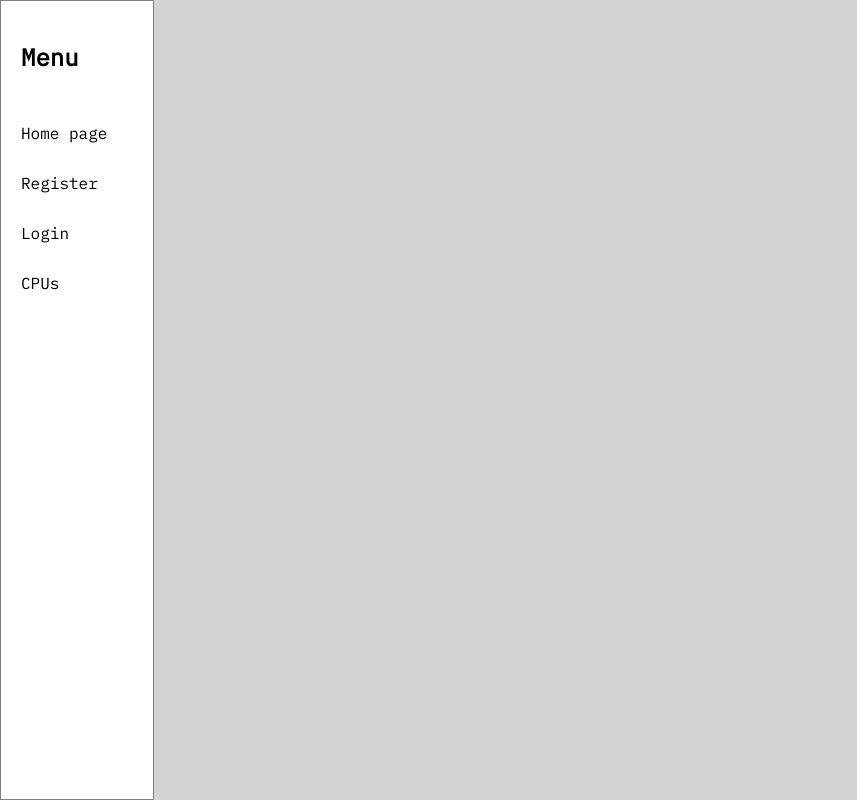
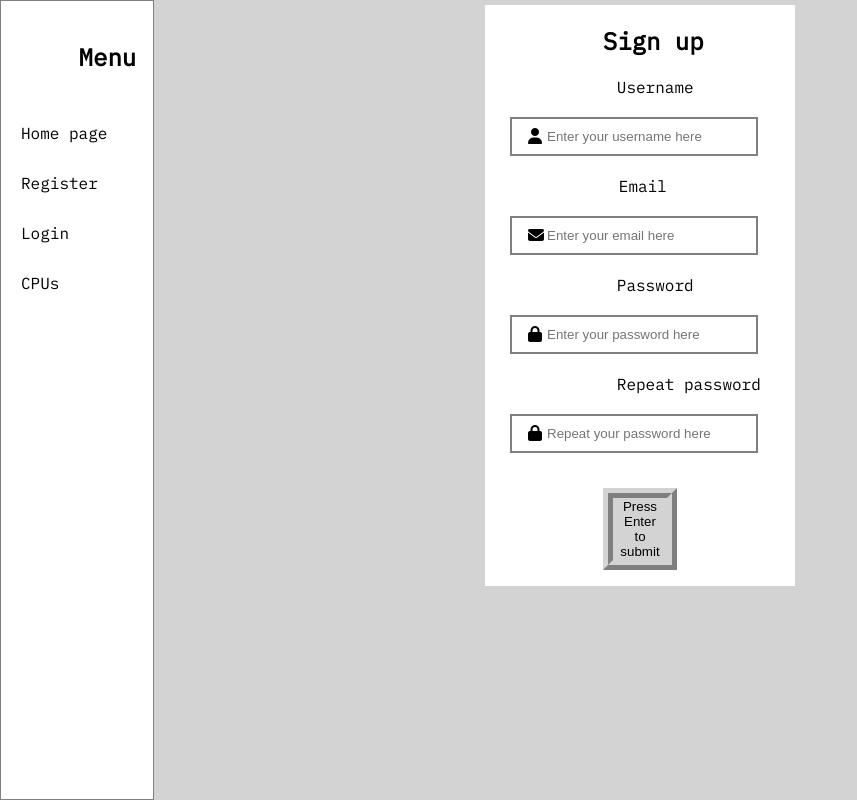
Before and after one commit to denizMishev/quantive-results-copy, a React (Create React App) app: page /register in a window 1280 px wide. Shown: the whole page, without its empty margins (0-857 px from the left). Built offline with nearby package versions, Linux system fonts and the light colour scheme.

Commit message:
added static login and register pages and routes for them

```diff
--- a/public/index.html
+++ b/public/index.html
@@ -1,20 +1,21 @@
 <!DOCTYPE html>
 <html lang="en">
+
 <head>
   <meta charset="utf-8" />
   <link rel="icon" href="%PUBLIC_URL%/favicon.ico" />
   <meta name="viewport" content="width=device-width, initial-scale=1" />
   <meta name="theme-color" content="#000000" />
-    <meta
-      name="description"
-      content="Web site created using create-react-app"
-    />
+  <meta name="description" content="Web site created using create-react-app" />
   <link rel="stylesheet" href="%PUBLIC_URL%/styles/style.css">
 
   <title>Team OKRs</title>
+  <script src="https://kit.fontawesome.com/ae20c4e888.js" crossorigin="anonymous"></script>
 </head>
+
 <body>
   <noscript>You need to enable JavaScript to run this app.</noscript>
   <div id="root"></div>
 </body>
+
 </html>
--- /dev/null
+++ b/public/styles/login.css
@@ -0,0 +1,39 @@
+@import url('https://fonts.googleapis.com/css2?family=IBM+Plex+Mono&display=swap');
+
+#loginForm {
+    width: 25%;
+    height: 25%;
+    background-color: white;
+    margin: auto;
+    border: 5px solid lightgray;
+    font-family: 'IBM Plex Mono', monospace;
+}
+
+#loginForm input {
+    width: 80%;
+    margin-top: 20px;
+    margin-left: 25px;
+    margin-bottom: 20px;
+    padding-left: 35px;
+    padding-top: 10px;
+    padding-bottom: 10px;
+    border: 2px solid gray;
+}
+
+#loginForm i {
+    color: black;
+    position: relative;
+    top: 49px;
+    left: 43px
+}
+
+#loginForm label,
+h1 {
+    margin-left: 38%;
+}
+
+.loginRegisterBtn {
+    margin: 5% 38%;
+    background-color: lightgray;
+    border: 10px ridge lightgray;
+}
--- /dev/null
+++ b/public/styles/register.css
@@ -0,0 +1,32 @@
+@import url('https://fonts.googleapis.com/css2?family=IBM+Plex+Mono&display=swap');
+
+#registerForm {
+    width: 25%;
+    height: 25%;
+    background-color: white;
+    margin: auto;
+    border: 5px solid lightgray;
+    font-family: 'IBM Plex Mono', monospace;
+  }
+
+  #registerForm input {
+    width: 80%;
+    margin-top: 20px;
+    margin-left: 25px;
+    margin-bottom: 20px;
+    padding-left: 35px;
+    padding-top: 10px;
+    padding-bottom: 10px;
+    border: 2px solid gray;
+  }
+
+  #registerForm i {
+    color: black;
+    position: relative;
+    top: 49px;
+    left: 43px
+  }
+
+  #registerForm label, h1 {
+    margin-left: 38%;
+  }
--- a/public/styles/style.css
+++ b/public/styles/style.css
@@ -1 +1,3 @@
 @import "nav.css";
+@import "login.css";
+@import "register.css";
--- a/src/App.js
+++ b/src/App.js
@@ -1,10 +1,16 @@
 import { Routes, Route, useNavigate } from 'react-router-dom';
 import { Navbar } from './components/Navbar';
+import { Login } from './components/Login';
+import { Register } from './components/Register';
 
 function App() {
   return (
     <div className="App">
       <Navbar></Navbar>
+      <Routes>
+        <Route path="/login" element={<Login/>} />
+        <Route path="/register" element={<Register/>} />
+      </Routes>
     </div>
   );
 }
--- /dev/null
+++ b/src/components/Login.js
@@ -0,0 +1,24 @@
+export function Login() {
+    return (
+        <section>
+            <form id="loginForm">
+                <div>
+                    <h1>Login</h1>
+                </div>
+                <div>
+                    <i class="fa-solid fa-envelope"></i>
+                    <label for="email">Email</label>
+                    <input type="email" placeholder="Enter your email here"/>
+                </div>
+                <div>
+                    <i class="fa-solid fa-lock"></i>
+                    <label for="password">Password</label>
+                    <input type="password" placeholder="Enter your password here"/>
+                </div>
+                <div>
+                    <button class="loginRegisterBtn">Press Enter to submit</button>
+                </div>
+            </form>
+        </section>
+    )
+}
--- /dev/null
+++ b/src/components/Register.js
@@ -0,0 +1,37 @@
+export function Register() {
+    return (
+        <section>
+            <form id="registerForm">
+                <div>
+                    <h1>Sign up</h1>
+                </div>
+
+                <div>
+                    <i class="fa-solid fa-user"></i>
+                    <label for="username">Username</label>
+                    <input type="text" placeholder="Enter your username here"/>
+                </div>
+                <div>
+                    <i class="fa-solid fa-envelope"></i>
+                    <label for="email">Email</label>
+                    <input type="email" placeholder="Enter your email here"/>
+                </div>
+                <div>
+                    <i class="fa-solid fa-lock"></i>
+                    <label for="password">Password</label>
+                    <input type="password" placeholder="Enter your password here"/>
+                </div>
+                <div>
+                    <i class="fa-solid fa-lock"></i>
+                    <label for="rePassword">Repeat password</label>
+                    <input type="password" placeholder="Repeat your password here"/>
+                </div>
+
+                <div>
+                    <button class="loginRegisterBtn">Press Enter to submit</button>
+                </div>
+            </form>
+
+        </section>
+    )
+}
```
Lines whose indentation alone changed are shown as unchanged.
